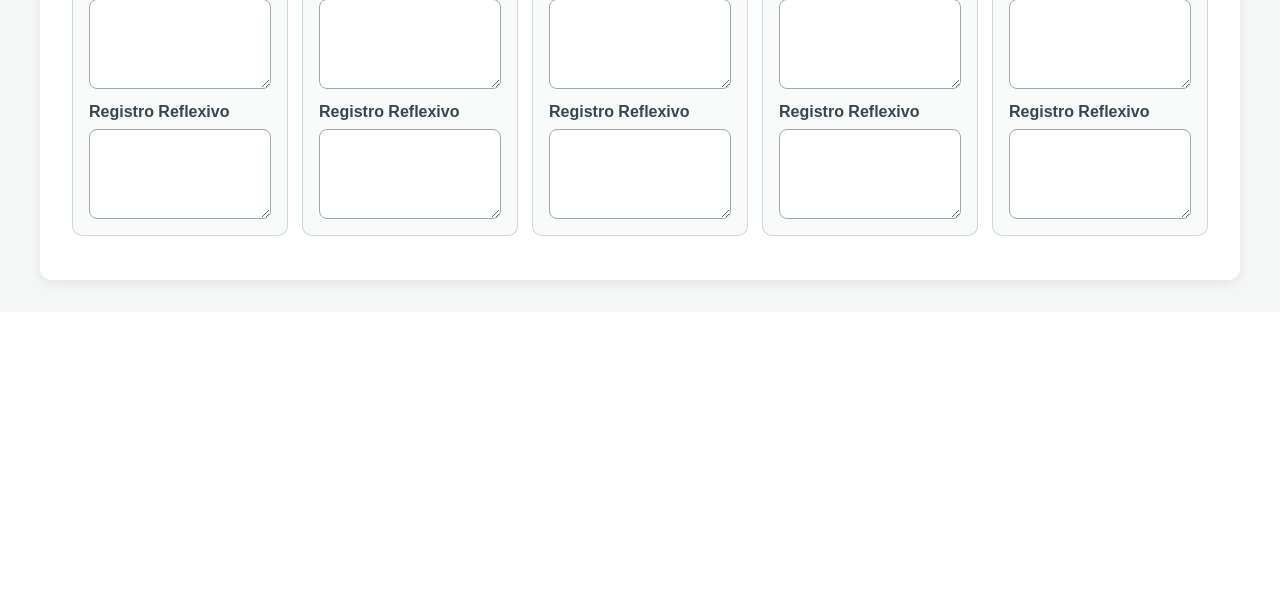
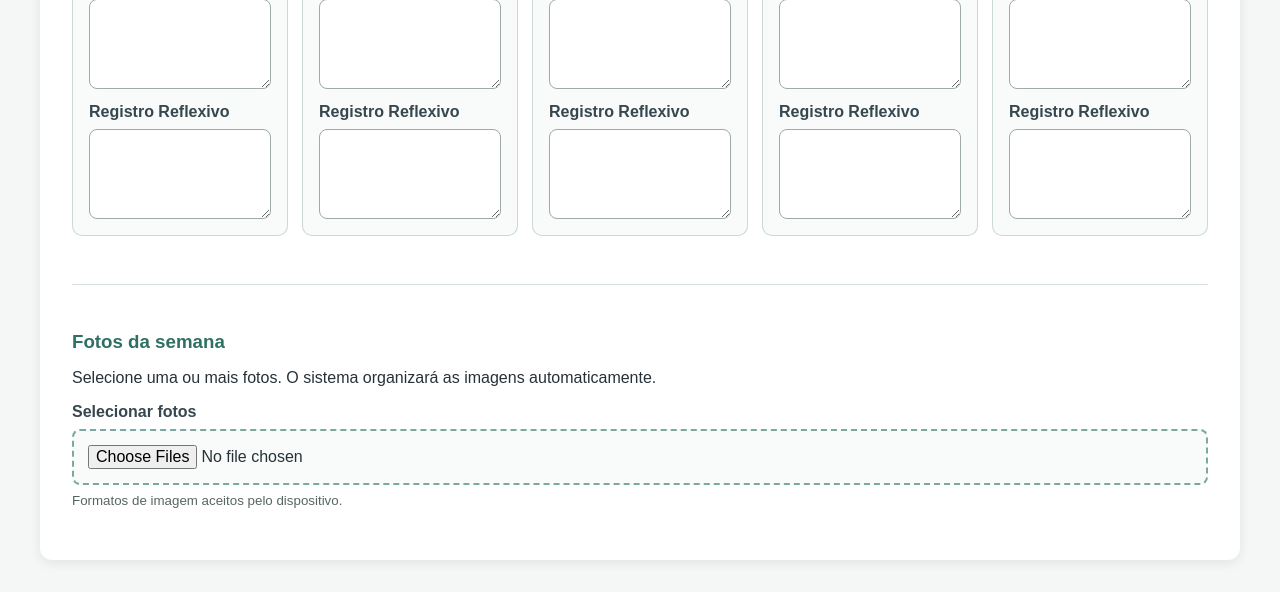
Before and after one commit to silviamelare/semanario-digital, a Flask app: page / in a window 1280 px wide. Shown: the part 902-1494 px from the top of the page. Before the commit the page ends 1192 px from the top, so only its background shows below. Run offline with Flask 3, Linux system fonts and the light colour scheme.

Commit message:
Adiciona compressão e exclusão de fotos

```diff
--- a/static/css/style.css
+++ b/static/css/style.css
@@ -122,3 +122,117 @@ main h2 {
     outline: 3px solid #b8ddd5;
     border-color: #2f6f64;
 }
+.fotos-semana {
+    margin-top: 36px;
+    padding-top: 28px;
+    border-top: 1px solid #d7e0de;
+}
+
+.fotos-semana h3 {
+    margin-bottom: 8px;
+    color: #2f6f64;
+}
+
+.fotos-semana small {
+    color: #586663;
+}
+
+.fotos-semana input[type="file"] {
+    padding: 14px;
+    background-color: #f8fbfa;
+    border: 2px dashed #7ba99f;
+    border-radius: 8px;
+    cursor: pointer;
+}
+
+.grade-fotos {
+    display: grid;
+    grid-template-columns: repeat(auto-fill, minmax(160px, 1fr));
+    gap: 16px;
+    margin-top: 20px;
+}
+
+.foto-selecionada {
+    margin: 0;
+    overflow: hidden;
+    background-color: #ffffff;
+    border: 1px solid #cbd8d5;
+    border-radius: 10px;
+}
+
+.foto-selecionada img {
+    display: block;
+    width: 100%;
+    height: 140px;
+    object-fit: cover;
+}
+
+.foto-selecionada figcaption {
+    padding: 10px;
+    font-size: 14px;
+    overflow-wrap: anywhere;
+}
+.foto-selecionada {
+    position: relative;
+}
+
+.excluir-foto {
+    position: absolute;
+    top: 3px;
+    right: 3px;
+    display: grid;
+    place-items: center;
+    width: 44px;
+    height: 44px;
+    padding: 0;
+    color: transparent;
+    background: transparent;
+    border: 0;
+    border-radius: 50%;
+    font-size: 0;
+    cursor: pointer;
+}
+
+.excluir-foto::before {
+    content: "×";
+    display: grid;
+    place-items: center;
+    width: 28px;
+    height: 28px;
+    color: #ffffff;
+    background-color: #a83232;
+    border: 2px solid #ffffff;
+    border-radius: 50%;
+    font-size: 20px;
+    line-height: 1;
+    box-shadow: 0 2px 5px rgba(0, 0, 0, 0.25);
+}
+
+.excluir-foto:hover::before,
+.excluir-foto:focus::before {
+    background-color: #7d2020;
+}
+
+.excluir-foto:focus {
+    outline: 3px solid #f2b8b8;
+}
+.excluir-foto {
+    opacity: 0;
+    pointer-events: none;
+    transition: opacity 0.2s ease;
+}
+
+@media (hover: hover) {
+    .foto-selecionada:hover .excluir-foto,
+    .foto-selecionada:focus-within .excluir-foto {
+        opacity: 1;
+        pointer-events: auto;
+    }
+}
+
+@media (hover: none) {
+    .foto-selecionada.mostrar-acoes .excluir-foto {
+        opacity: 1;
+        pointer-events: auto;
+    }
+}
--- a/static/js/script.js
+++ b/static/js/script.js
@@ -0,0 +1,139 @@
+const campoFotos = document.querySelector("#fotos");
+const gradeFotos = document.querySelector("#pre-visualizacao");
+
+let fotosPreparadas = [];
+
+if (campoFotos && gradeFotos) {
+    campoFotos.addEventListener("change", async (evento) => {
+        const arquivos = Array.from(evento.target.files || []);
+
+        gradeFotos.innerHTML = "";
+        fotosPreparadas = [];
+
+        for (const arquivo of arquivos) {
+            if (!arquivo.type.startsWith("image/")) {
+                continue;
+            }
+
+            try {
+                const fotoComprimida = await comprimirImagem(arquivo);
+                fotosPreparadas.push(fotoComprimida);
+                mostrarFoto(fotoComprimida);
+            } catch (erro) {
+                console.error("Não foi possível preparar a foto:", erro);
+            }
+        }
+    });
+}
+
+function comprimirImagem(arquivo) {
+    return new Promise((resolve, reject) => {
+        const imagem = new Image();
+        const enderecoTemporario = URL.createObjectURL(arquivo);
+
+        imagem.onload = () => {
+            const larguraMaxima = 1600;
+            const proporcao = Math.min(1, larguraMaxima / imagem.width);
+            const largura = Math.round(imagem.width * proporcao);
+            const altura = Math.round(imagem.height * proporcao);
+
+            const canvas = document.createElement("canvas");
+            canvas.width = largura;
+            canvas.height = altura;
+
+            const contexto = canvas.getContext("2d");
+
+            if (!contexto) {
+                URL.revokeObjectURL(enderecoTemporario);
+                reject(new Error("Não foi possível obter o contexto do canvas."));
+                return;
+            }
+
+            contexto.fillStyle = "#ffffff";
+            contexto.fillRect(0, 0, largura, altura);
+            contexto.drawImage(imagem, 0, 0, largura, altura);
+
+            canvas.toBlob(
+                (blob) => {
+                    URL.revokeObjectURL(enderecoTemporario);
+
+                    if (!blob) {
+                        reject(new Error("Falha ao comprimir a imagem."));
+                        return;
+                    }
+
+                    const nomeSemExtensao = arquivo.name.replace(/\.[^.]+$/, "");
+                    const novoNome = `${nomeSemExtensao}.jpg`;
+
+                    const fotoComprimida = new File([blob], novoNome, {
+                        type: "image/jpeg",
+                    });
+
+                    resolve(fotoComprimida);
+                },
+                "image/jpeg",
+                0.8
+            );
+        };
+
+        imagem.onerror = () => {
+            URL.revokeObjectURL(enderecoTemporario);
+            reject(new Error("O arquivo não pôde ser lido como imagem."));
+        };
+
+        imagem.src = enderecoTemporario;
+    });
+}
+
+function mostrarFoto(arquivo) {
+    const enderecoTemporario = URL.createObjectURL(arquivo);
+
+    const figura = document.createElement("figure");
+    figura.className = "foto-selecionada";
+
+    const imagem = document.createElement("img");
+    imagem.src = enderecoTemporario;
+    imagem.alt = `Pré-visualização de ${arquivo.name}`;
+
+    imagem.onload = () => {
+        URL.revokeObjectURL(enderecoTemporario);
+    };
+        imagem.addEventListener("click", () => {
+        const outrasFotos = gradeFotos.querySelectorAll(".foto-selecionada");
+
+        outrasFotos.forEach((outraFoto) => {
+            if (outraFoto !== figura) {
+                outraFoto.classList.remove("mostrar-acoes");
+            }
+        });
+
+        figura.classList.toggle("mostrar-acoes");
+    });
+
+    const legenda = document.createElement("figcaption");
+    legenda.textContent = `${arquivo.name} • ${formatarTamanho(arquivo.size)}`;
+
+    const botaoExcluir = document.createElement("button");
+    botaoExcluir.type = "button";
+    botaoExcluir.className = "excluir-foto";
+    botaoExcluir.textContent = "×";
+    botaoExcluir.setAttribute(
+        "aria-label",
+        `Excluir a foto ${arquivo.name}`
+    );
+
+    botaoExcluir.addEventListener("click", () => {
+        fotosPreparadas = fotosPreparadas.filter(
+            (foto) => foto !== arquivo
+        );
+        figura.remove();
+    });
+
+    figura.append(imagem, legenda, botaoExcluir);
+    gradeFotos.append(figura);
+}
+
+function formatarTamanho(bytes) {
+    const tamanhoEmKb = Math.max(1, Math.round(bytes / 1024));
+    return `${tamanhoEmKb} KB`;
+}
--- a/templates/index.html
+++ b/templates/index.html
@@ -99,6 +99,28 @@
                     {% endfor %}
                 </div>
             </section>
+                        <section class="fotos-semana" aria-labelledby="titulo-fotos">
+                <h3 id="titulo-fotos">Fotos da semana</h3>
+                <p>
+                    Selecione uma ou mais fotos. O sistema organizará as imagens
+                    automaticamente.
+                </p>
+
+                <div class="campo">
+                    <label for="fotos">Selecionar fotos</label>
+                    <input type="file"
+                           id="fotos"
+                           name="fotos"
+                           accept="image/*"
+                           multiple>
+                    <small>Formatos de imagem aceitos pelo dispositivo.</small>
+                </div>
+
+                <div id="pre-visualizacao"
+                     class="grade-fotos"
+                     aria-live="polite">
+                </div>
+            </section>
         </form>
     </section>
 </main>
```
